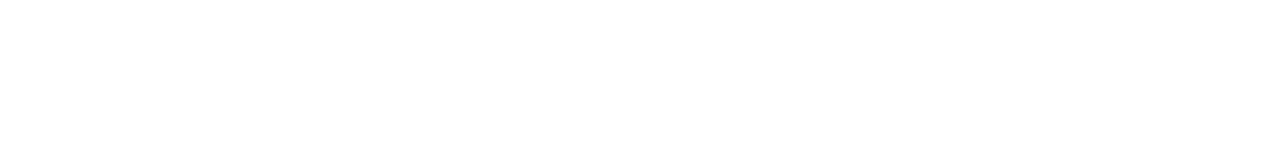
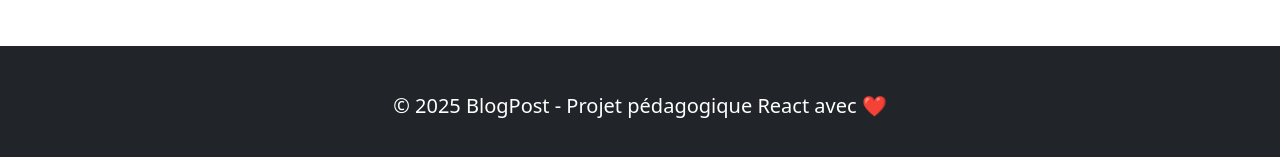
Before and after one commit to NABIL-HRIZ/BlogPost, a React (Vite) app: page / in a window 1280 px wide. Shown: the part 999-1156 px from the top of the page. Before the commit the page ends 1045 px from the top, so only its background shows below. Built offline with nearby package versions, Linux system fonts and the light colour scheme.

Commit message:
add footer section

```diff
--- a/src/App.jsx
+++ b/src/App.jsx
@@ -1,4 +1,5 @@
 import AboutSection from "./componants/AboutSection"
+import Footer from "./componants/Footer"
 import HeroSection from "./componants/HeroSection"
 import MyNavbar from "./componants/Navbar"
 
@@ -9,6 +10,7 @@ const App = () => {
     <MyNavbar />
      <HeroSection />
      <AboutSection />
+     <Footer />
     </>
   )
 }
--- /dev/null
+++ b/src/componants/Footer.jsx
@@ -0,0 +1,11 @@
+import React from 'react'
+
+const Footer = () => {
+  return (
+    <div className='p-5 bg-dark'>
+      <h2 style={{color:"#fff",textAlign:"center",fontSize:"20px"}} >© 2025 BlogPost - Projet pédagogique React avec ❤️</h2>
+    </div>
+  )
+}
+
+export default Footer
--- a/src/componants/Navbar.jsx
+++ b/src/componants/Navbar.jsx
@@ -7,7 +7,7 @@ import '../styles/Navbar.css'
 
 const MyNavbar = () => {
   return (
-   <Navbar expand="lg" className="navbar bg-body-tertiary">
+   <Navbar expand="lg" className="navbar bg-body-tertiary" sticky='top'>
   <Container className='container'>
     <Navbar.Brand href="#home">
       <img src={blogIcon} alt="Logo" style={{ width: "100px" }} />
```
